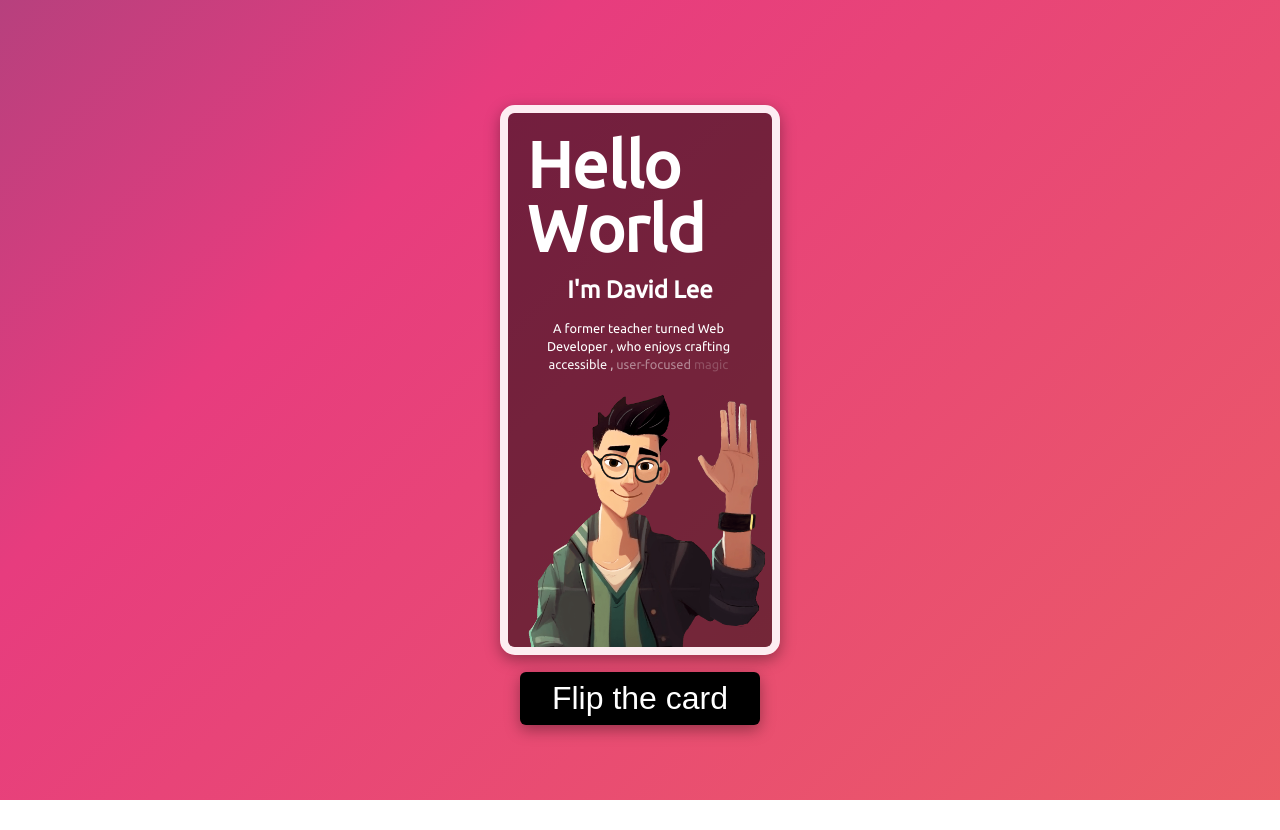
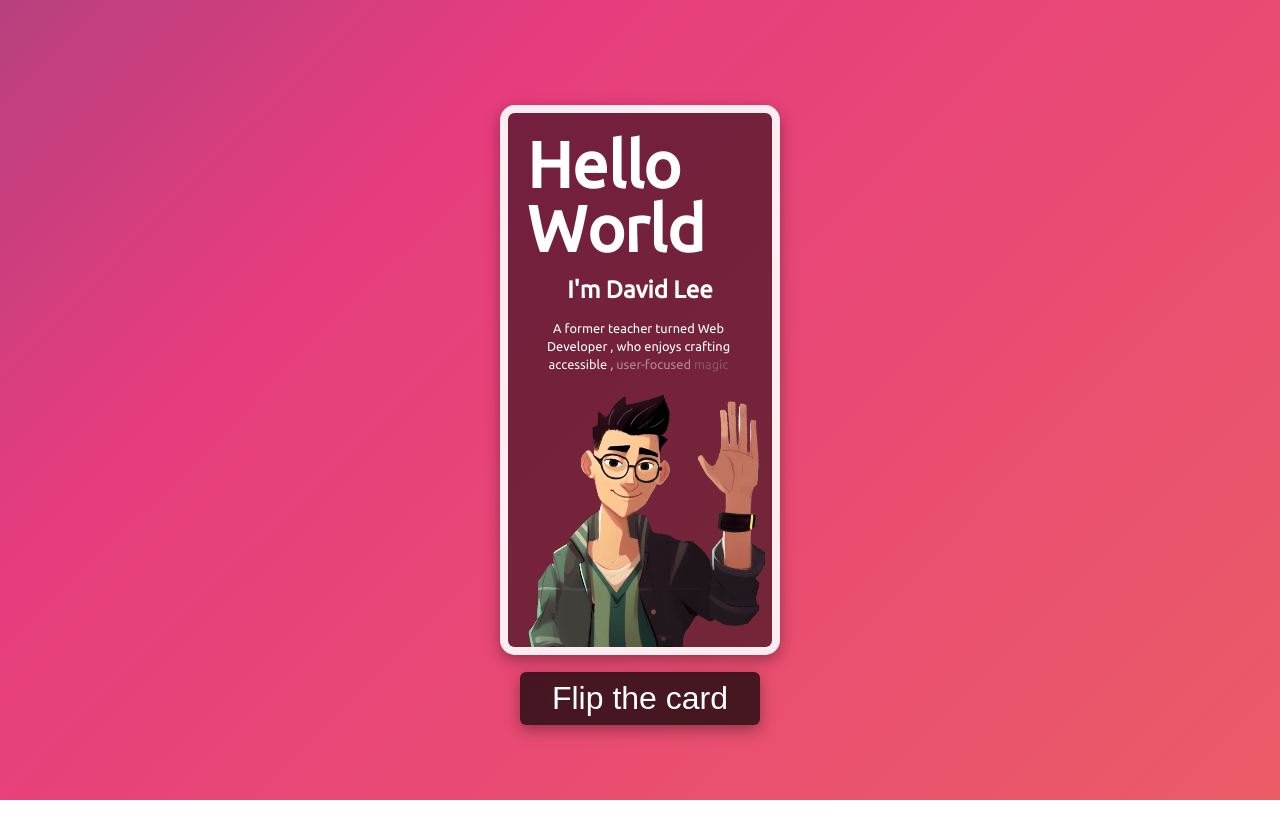
Before and after one commit to ddlee-dev/my-website, a Next.js app: page / in a window 1280 px wide. Built offline with nearby package versions, Linux system fonts and the light colour scheme.

Commit message:
lower opacity to mimic card background for consistent design

```diff
--- a/src/client/components/Card/Card.module.css
+++ b/src/client/components/Card/Card.module.css
@@ -65,7 +65,7 @@
   padding: 0.5rem 2rem;
   font-size: 2rem;
   color: white;
-  background-color: rgba(0, 0, 0, 1);
+  background: rgba(0, 0, 0, 0.7);
   backdrop-filter: blur(10px);
   border: none;
   border-radius: 6px;
```
